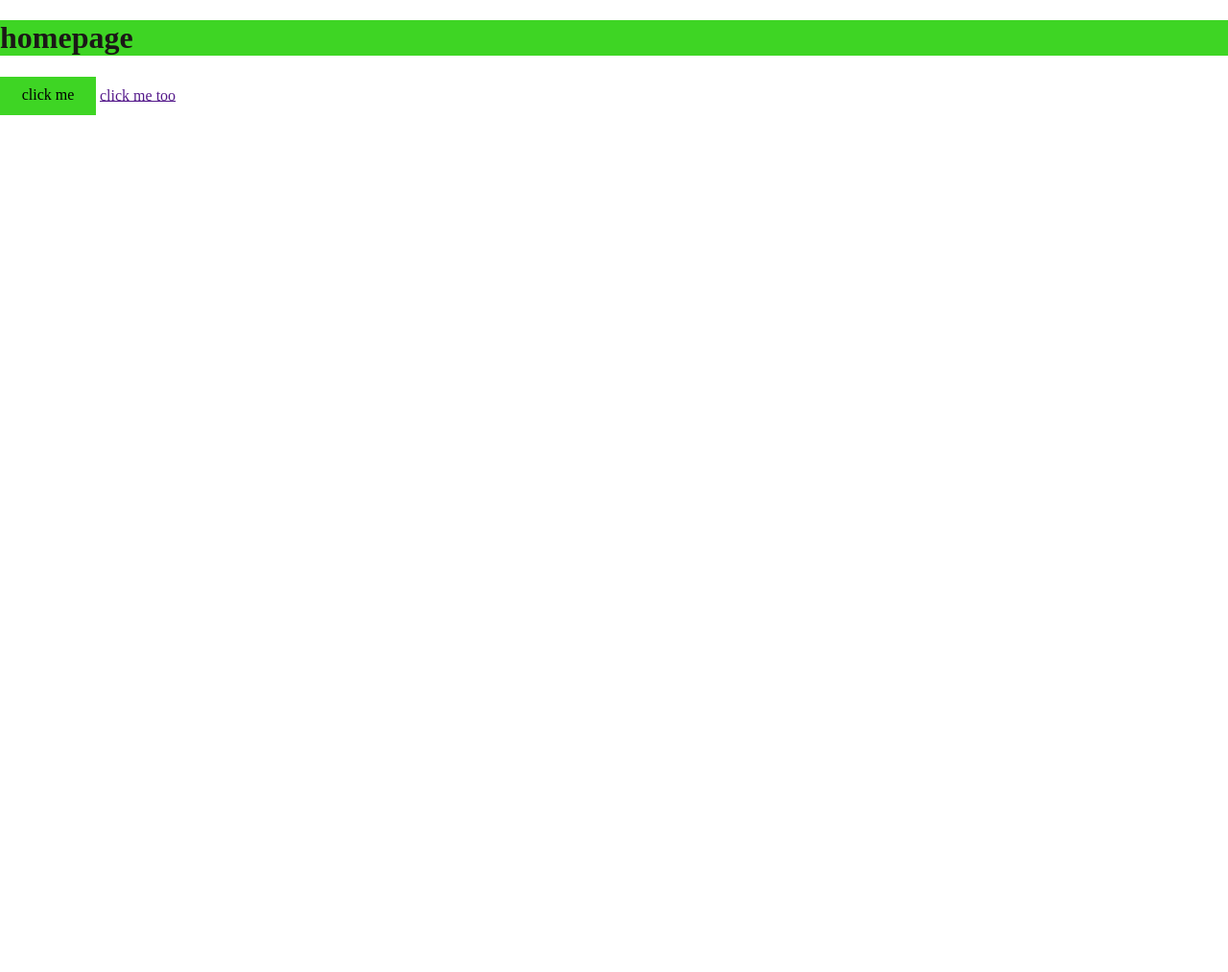
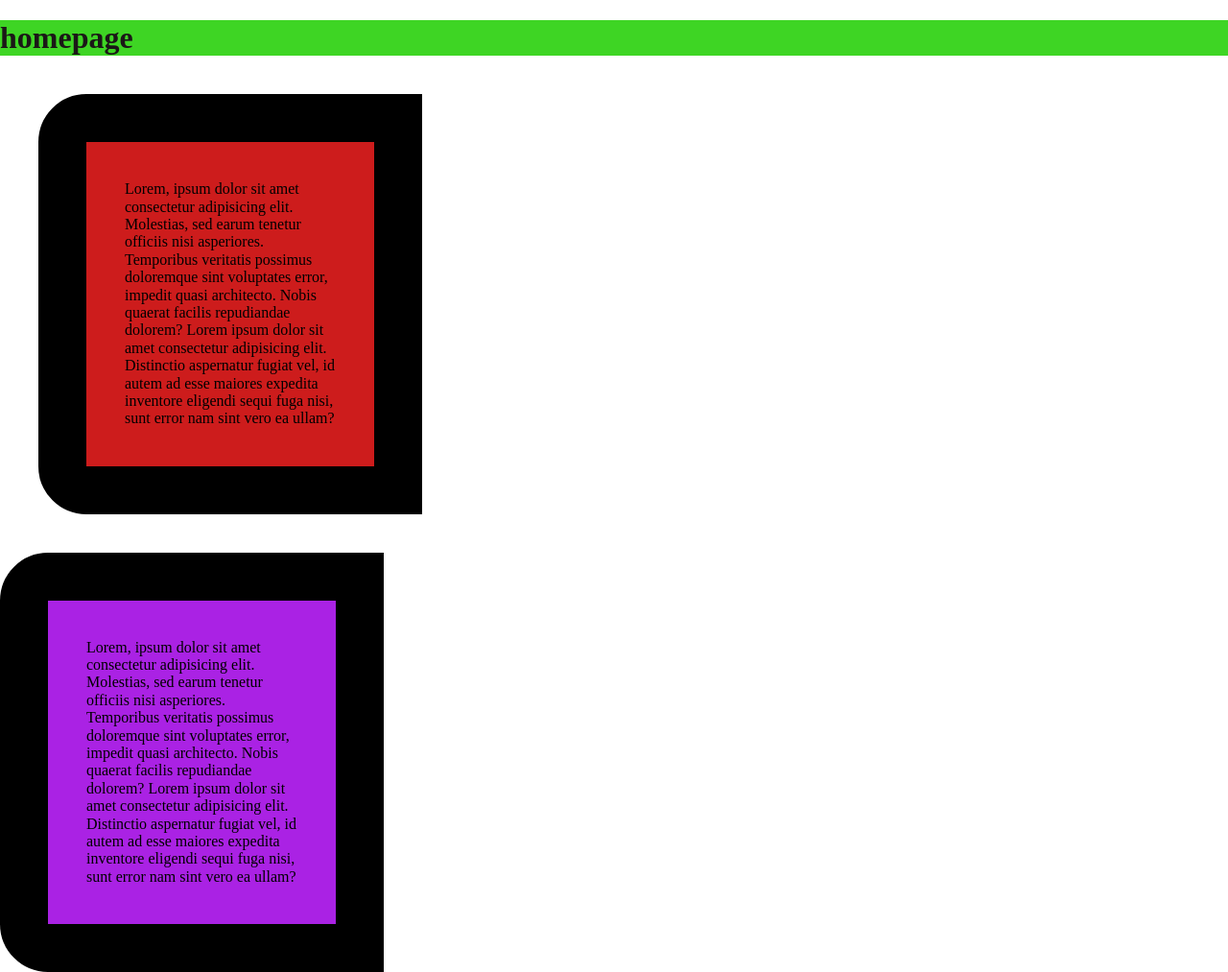
Before and after one commit to biigii/project6august2023, a plain HTML site: page index.html in a window 1280 px wide. Shown: the whole page at 96% size. Before the commit the page ends 800 px from the top, so only its background shows below. Drawn offline with nearby package versions, Linux system fonts and the light colour scheme.

Commit message:
box sizing

```diff
--- a/assets/css/components.css
+++ b/assets/css/components.css
@@ -1,18 +1,45 @@
-.btn {
-  width: 100px;
-  height: 40px;
-  background-color: var(--brand);
-  border: 2px solid var(--brand);
-  cursor: pointer;
-  /* transition-property: background-color, color;
-  transition-duration: 0.4s;
-  transition-timing-function: ease-in-out; */
-  /* transition: background-color 400ms, color 400ms; */
-  transition: background-color 400ms;
+.parent {
+  /* 100% width is redundant here because div is block */
+  width: 100%;
+  height: 100%;
 }
 
-/* :hover */
-.btn:hover {
-  background-color: var(--brand-txt);
-  color: var(--brand);
+.child {
+  /* color: #f99; */
+  background-color: #cd1c1c;
+  /* width: 100%; */
+  /* height: 70%; */
+  width: 400px;
+  /* height: 300px; */
+  padding: 40px 40px 40px 40px;
+  /* padding-top: 10px; */
+  margin: 40px;
+  /* border-style: solid;
+  border-width: 20px;
+  border-color: #f99; */
+  /* border: 20px dashed #09bcdc; */
+  /* border: 20px solid #09bcdc; */
+  /* border-radius: 50%; */
+  --border-radius: 50px;
+  border: var(--border-radius) solid;
+  border-top-left-radius: var(--border-radius);
+  border-bottom-left-radius: var(--border-radius);
+  /* box-sizing: content-box; */
+  /* total width = width+ padding+border+margin*/
+  /* box-sizing: border-box; */
 }
+
+.child-1 {
+/*  box-sizing: border-box*/
+/*  width = width (includes padding and border and width itself, + margin */
+  /* box-sizing: border-box; */
+  background-color: #aa22e4;
+  width: 400px;
+  /* height: 300px; */
+  padding: 40px 40px 40px 40px;
+  /* margin: 40px; */
+  --border-radius: 50px;
+  border: var(--border-radius) solid;
+  border-top-left-radius: var(--border-radius);
+  border-bottom-left-radius: var(--border-radius);
+}
--- a/assets/css/global.css
+++ b/assets/css/global.css
@@ -0,0 +1,12 @@
+/* *star symbol is called global selector and it selects everything */
+* {
+  /* border box makes all elements border and padding included */
+  box-sizing: border-box;
+  margin: 0;
+  padding: 0;
+}
+
+html,
+body {
+  height: 100%;
+}
--- a/assets/css/typography.css
+++ b/assets/css/typography.css
@@ -3,9 +3,3 @@ h1 {
   background-color: var(--brand);
   cursor: pointer;
 }
-
-h1:hover {
-  font-size: 3em;
-  color: var(--brand);
-  background-color: var(--brand-txt);
-}
--- a/index.html
+++ b/index.html
@@ -16,8 +16,16 @@
 
 <body>
   <h1>homepage</h1>
-  <button class="btn">click me</button>
-  <a href="">click me too</a>
+
+  <div class="parent">
+    <div class="child">
+      <p>Lorem, ipsum dolor sit amet consectetur adipisicing elit. Molestias, sed earum tenetur officiis nisi asperiores. Temporibus veritatis possimus doloremque sint voluptates error, impedit quasi architecto. Nobis quaerat facilis repudiandae dolorem? Lorem ipsum dolor sit amet consectetur adipisicing elit. Distinctio aspernatur fugiat vel, id autem ad esse maiores expedita inventore eligendi sequi fuga nisi, sunt error nam sint vero ea ullam?</p>
+    </div>
+    <div class="child-1">
+      <p>Lorem, ipsum dolor sit amet consectetur adipisicing elit. Molestias, sed earum tenetur officiis nisi asperiores. Temporibus veritatis possimus doloremque sint voluptates error, impedit quasi architecto. Nobis quaerat facilis repudiandae dolorem? Lorem ipsum dolor sit amet consectetur adipisicing elit. Distinctio aspernatur fugiat vel, id autem ad esse maiores expedita inventore eligendi sequi fuga nisi, sunt error nam sint vero ea ullam?</p>
+    </div>
+  </div>
+
 
 </body>
 
```
